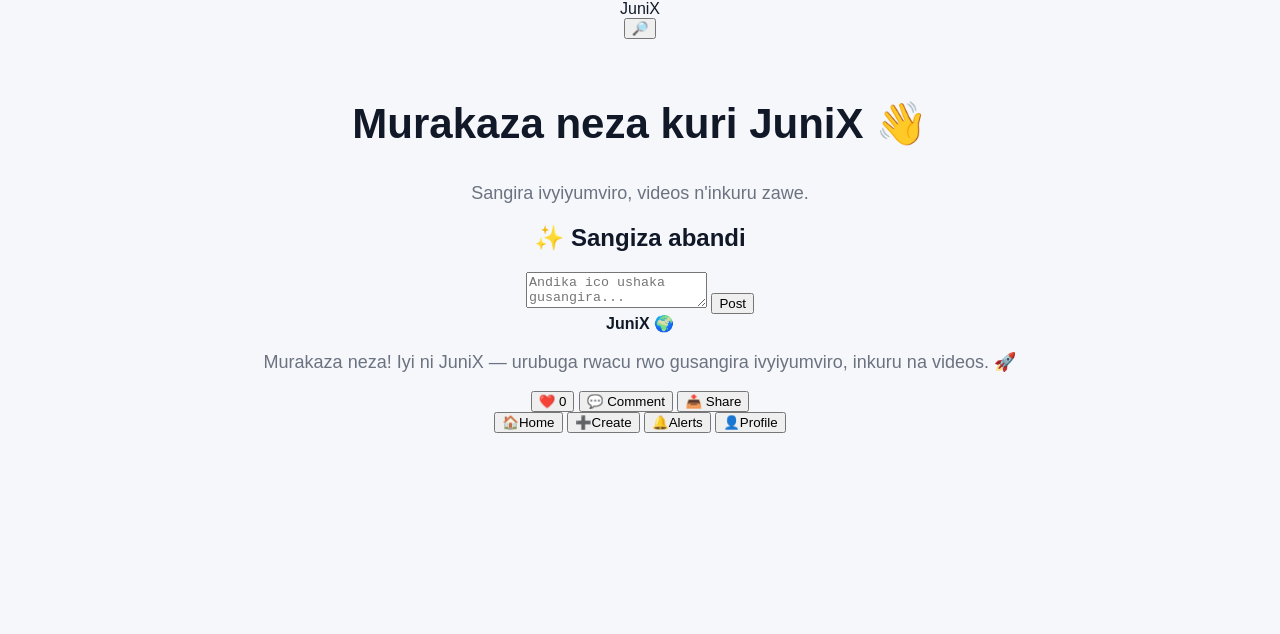
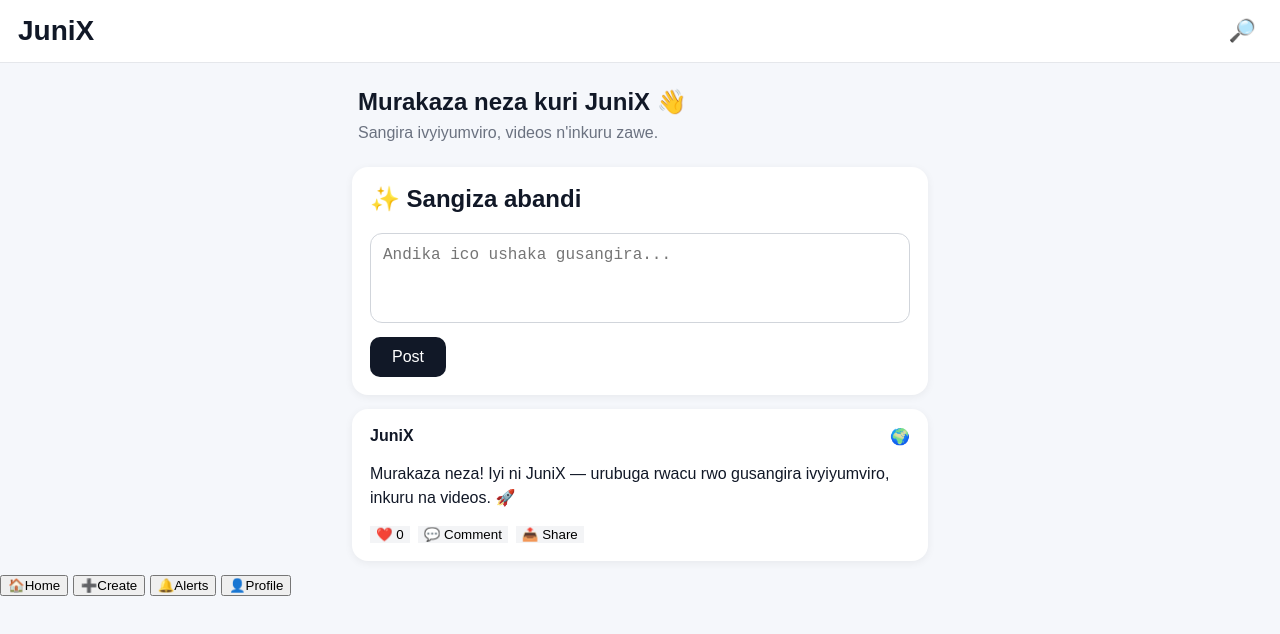
Before and after one commit to junior68241327-hash/JuniX, a plain HTML site: page index.html in a window 1280 px wide. Drawn offline with Linux system fonts and the light colour scheme.

Commit message:
Update style.css

```diff
--- a/style.css
+++ b/style.css
@@ -4,18 +4,112 @@
 
 body {
   margin: 0;
+  padding-bottom: 80px;
   font-family: Arial, sans-serif;
   background: #f5f7fb;
   color: #111827;
-  text-align: center;
 }
 
-h1 {
-  margin-top: 60px;
-  font-size: 42px;
+.top-bar {
+  position: sticky;
+  top: 0;
+  z-index: 10;
+  display: flex;
+  justify-content: space-between;
+  align-items: center;
+  padding: 15px 18px;
+  background: white;
+  border-bottom: 1px solid #e5e7eb;
 }
 
-p {
-  font-size: 18px;
+.logo {
+  font-size: 28px;
+  font-weight: bold;
+}
+
+.top-bar button {
+  border: none;
+  background: none;
+  font-size: 22px;
+}
+
+main {
+  width: 100%;
+  max-width: 600px;
+  margin: auto;
+}
+
+.welcome {
+  padding: 25px 18px 15px;
+}
+
+.welcome h1 {
+  font-size: 24px;
+  margin: 0 0 8px;
+}
+
+.welcome p {
   color: #6b7280;
+  margin: 0;
 }
+
+.create-post {
+  margin: 10px 12px;
+  padding: 18px;
+  background: white;
+  border-radius: 16px;
+  box-shadow: 0 2px 8px rgba(0, 0, 0, 0.06);
+}
+
+.create-post h2 {
+  margin-top: 0;
+}
+
+textarea {
+  width: 100%;
+  min-height: 90px;
+  padding: 12px;
+  border: 1px solid #d1d5db;
+  border-radius: 12px;
+  resize: none;
+  font-size: 16px;
+}
+
+#postBtn {
+  margin-top: 10px;
+  padding: 11px 22px;
+  border: none;
+  border-radius: 10px;
+  background: #111827;
+  color: white;
+  font-size: 16px;
+}
+
+.post {
+  margin: 14px 12px;
+  padding: 18px;
+  background: white;
+  border-radius: 16px;
+  box-shadow: 0 2px 8px rgba(0, 0, 0, 0.06);
+}
+
+.post-header {
+  display: flex;
+  justify-content: space-between;
+  margin-bottom: 12px;
+}
+
+.post p {
+  line-height: 1.5;
+}
+
+.post-actions {
+  display: flex;
+  gap: 8px;
+  margin-top: 15px;
+}
+
+.post-actions button {
+  border: none;
+  background: #f3f4f6;
+  padding: 9
```
